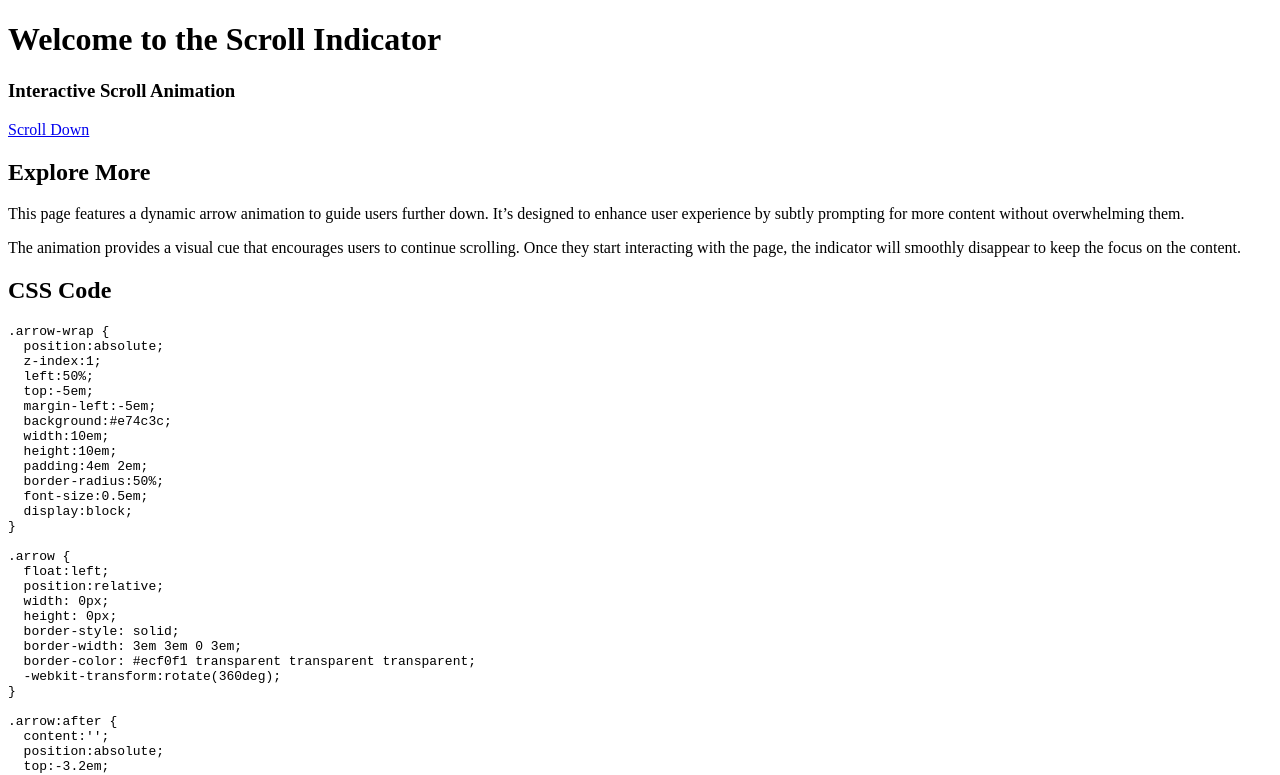
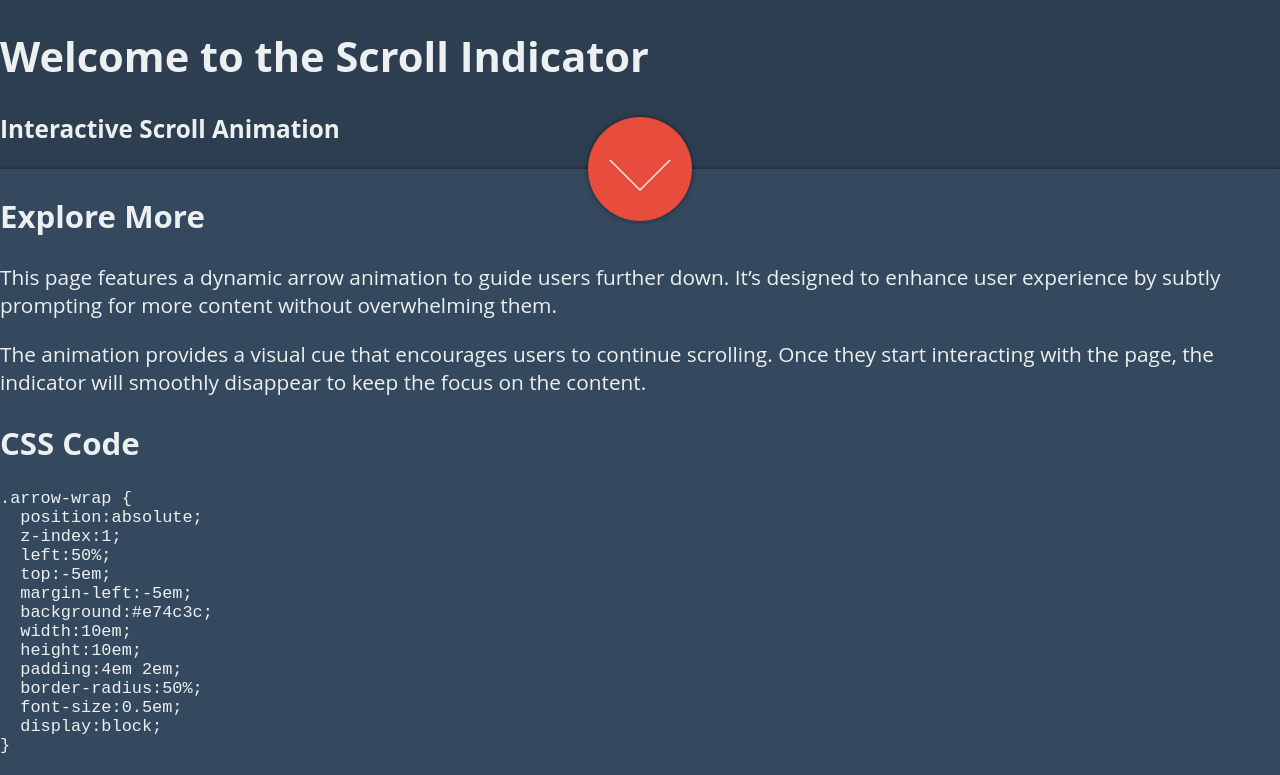
Before and after one commit to Prithvi2305/Websites-set1, a plain HTML site: page scroll-3/index.html in a window 1280 px wide. Shown: the top 775 px of the page. Drawn offline with nearby package versions, Linux system fonts and the light colour scheme.

Commit message:
Update index.html

```diff
--- a/scroll-3/index.html
+++ b/scroll-3/index.html
@@ -6,6 +6,109 @@
     <meta name="viewport" content="width=device-width, initial-scale=1.0">
     <title>Document</title>
     <script src="//cdnjs.cloudflare.com/ajax/libs/jquery/2.1.3/jquery.min.js"></script>
+    <style>
+        * {
+            -moz-box-sizing: border-box;
+            -webkit-box-sizing: border-box;
+            box-sizing: border-box;
+        }
+
+        html, body {
+            height: 100%;
+        }
+
+        body {
+            margin: 0;
+            background: #2c3e50;
+            font-size: 1.3em;
+            color: #ecf0f1;
+            font-family: 'Open Sans', sans-serif;
+        }
+
+        section {
+            float: left;
+            width: 100%;
+            background: #34495e;
+            position: relative;
+            box-shadow: 0 0 5px rgba(0, 0, 0, 0.5);
+        }
+
+        .arrow-wrap {
+            position: absolute;
+            z-index: 1;
+            left: 50%;
+            top: -5em;
+            margin-left: -5em;
+            background: #e74c3c;
+            width: 10em;
+            height: 10em;
+            padding: 4em 2em;
+            border-radius: 50%;
+            font-size: 0.5em;
+            display: block;
+            box-shadow: 0 0 5px rgba(0, 0, 0, 0.5);
+        }
+
+        .arrow {
+            float: left;
+            position: relative;
+            width: 0;
+            height: 0;
+            border-style: solid;
+            border-width: 3em 3em 0 3em;
+            border-color: #ecf0f1 transparent transparent transparent;
+            -webkit-transform: rotate(360deg);
+        }
+
+        .arrow:after {
+            content: '';
+            position: absolute;
+            top: -3.2em;
+            left: -3em;
+            width: 0;
+            height: 0;
+            border-style: solid;
+            border-width: 3em 3em 0 3em;
+            border-color: #e74c3c transparent transparent transparent;
+            -webkit-transform: rotate(360deg);
+        }
+
+        .hint {
+            position: absolute;
+            top: 0.6em;
+            width: 100%;
+            left: 0;
+            font-size: 2em;
+            font-style: italic;
+            text-align: center;
+            color: #ecf0f1;
+            opacity: 0;
+        }
+
+        .arrow-wrap:hover .hint {
+            opacity: 1;
+        }
+
+        @-webkit-keyframes arrows {
+            0% { top: 0; }
+            10% { top: 12%; }
+            20% { top: 0; }
+            30% { top: 12%; }
+            40% { top: -12%; }
+            50% { top: 12%; }
+            60% { top: 0; }
+            70% { top: 12%; }
+            80% { top: -12%; }
+            90% { top: 12%; }
+            100% { top: 0; }
+        }
+
+        .arrow-wrap .arrow {
+            -webkit-animation: arrows 2.8s 0.4s;
+            -webkit-animation-delay: 3s;
+        }
+
+    </style>
 </head>
 
 <body>
```
